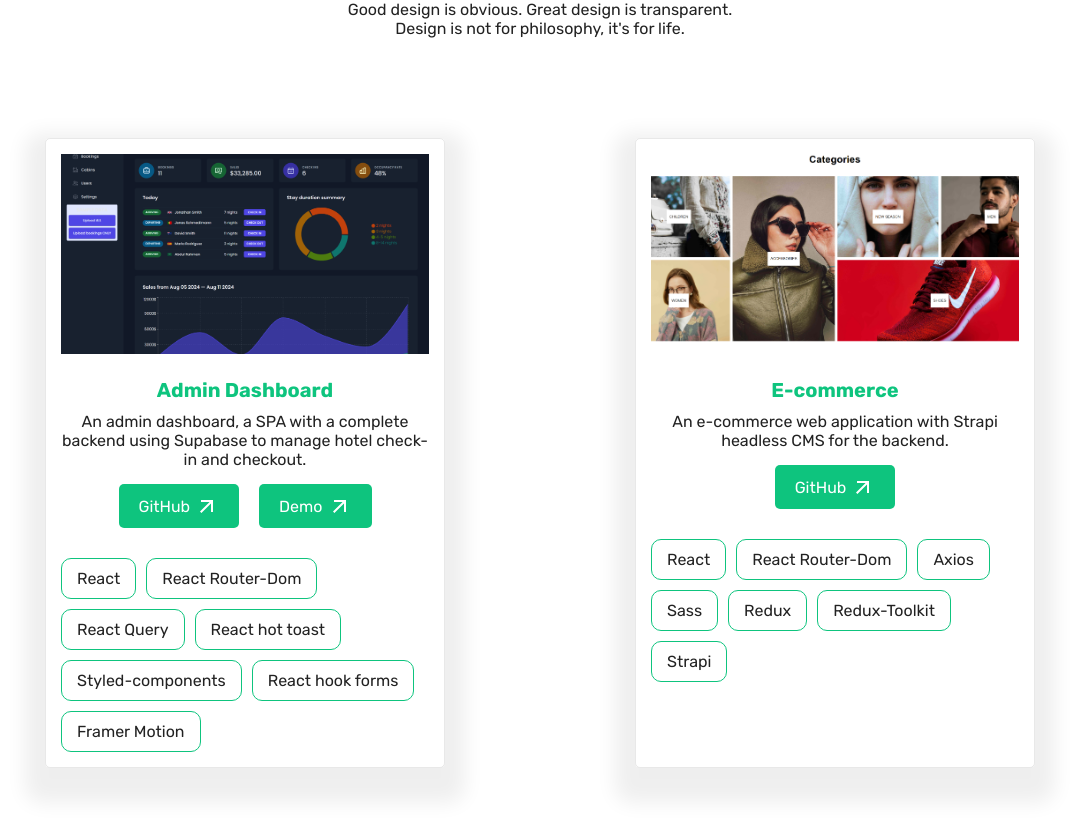
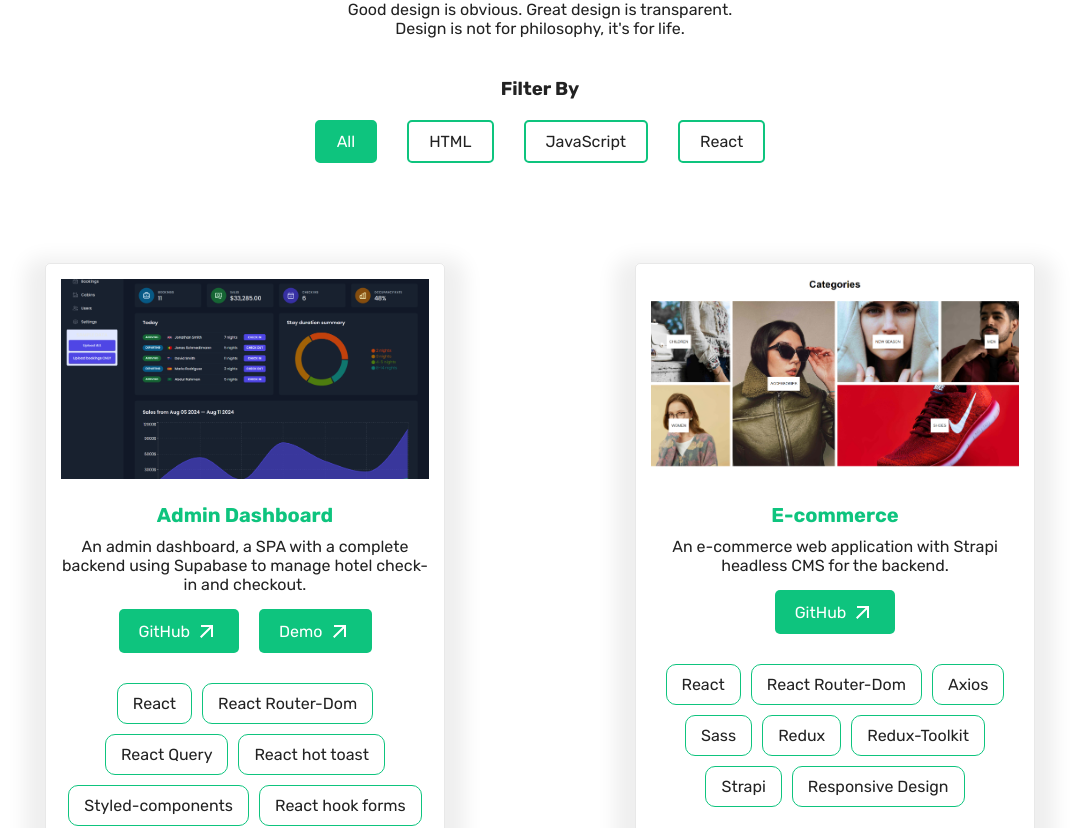
Before and after one commit to MahmoudAidia/portfolio, a React (Vite) app: page / in a window 1280 px wide. Shown: the part 1840-2668 px from the top of the page, without its empty margins (100-1179 px from the left). Built offline with nearby package versions, Linux system fonts and the light colour scheme.

Commit message:
Added filters

```diff
--- /dev/null
+++ b/src/UI/FilterItem.jsx
@@ -0,0 +1,24 @@
+import "./FilterItem.scss";
+
+function FilterItem({ text, setFilter, filter }) {
+  return (
+    <span
+      className="filterItem"
+      onClick={() => {
+        setFilter(text);
+      }}
+      style={
+        filter === text
+          ? {
+              backgroundColor: `hsl(var(--accent-color))`,
+              color: "#fff",
+            }
+          : {}
+      }
+    >
+      {text}
+    </span>
+  );
+}
+
+export default FilterItem;
--- /dev/null
+++ b/src/UI/FilterItem.scss
@@ -0,0 +1,10 @@
+.filterItem {
+  border: 2px solid hsl(var(--accent-color));
+  padding: 10px 20px;
+  cursor: pointer;
+  border-radius: 5px;
+  &:hover {
+    background-color: hsl(var(--accent-color));
+    color: #fff;
+  }
+}
--- a/src/UI/Modal.jsx
+++ b/src/UI/Modal.jsx
@@ -1,9 +1,23 @@
 import "./Modal.scss";
+import { motion } from "framer-motion";
 function Modal({ setOpen, children }) {
   return (
     <div className="modal-box">
-      <div className="overlay" onClick={() => setOpen((prev) => !prev)}></div>
-      <div className="modal">{children}</div>
+      <motion.div
+        initial={{ opacity: 0 }}
+        animate={{ opacity: 1 }}
+        transition={{ duration: 0.3, delay: 0 }}
+        className="overlay"
+        onClick={() => setOpen((prev) => !prev)}
+      ></motion.div>
+      <motion.div
+        initial={{ opacity: 0 }}
+        animate={{ opacity: 1 }}
+        transition={{ duration: 0.5, delay: 0.5 }}
+        className="modal"
+      >
+        {children}
+      </motion.div>
     </div>
   );
 }
--- a/src/components/Header/Header.jsx
+++ b/src/components/Header/Header.jsx
@@ -66,7 +66,7 @@ function Header() {
         <div className="iconContainer">
           <motion.a
             initial={{ x: 150 }}
-            animate={{ x: 0 }}
+            animate={{ x: [150, -10, 0] }}
             transition={{ delay: 1 }}
             href="/src/file/Mahmoud-Mostafa-Aidia.pdf"
             download="Mahmoud-Mostafa-Aidia.pdf"
@@ -82,10 +82,17 @@ function Header() {
             )}
           </div>
           */}
-          <MenuIcon
-            className="phoneMenu"
-            onClick={() => setOpenNav((prev) => !prev)}
-          />
+
+          <motion.div
+            initial={{ x: 150 }}
+            animate={{ x: [150, -10, 0] }}
+            transition={{ delay: 1.3 }}
+          >
+            <MenuIcon
+              className="phoneMenu"
+              onClick={() => setOpenNav((prev) => !prev)}
+            />
+          </motion.div>
         </div>
       </div>
 
--- a/src/components/MobileNav/MobileNav.jsx
+++ b/src/components/MobileNav/MobileNav.jsx
@@ -1,6 +1,7 @@
 import Modal from "/src/UI/Modal";
 import "./MobileNav.scss";
 import { Close } from "@mui/icons-material";
+import { motion } from "framer-motion";
 function MobileNav({ setOpenNav }) {
   const elements = [
     { title: "About", secId: "about-sec" },
@@ -16,11 +17,17 @@ function MobileNav({ setOpenNav }) {
         </div>
         <ul>
           {elements.map((item, id) => (
-            <li key={id} onClick={() => setOpenNav((prev) => !prev)}>
+            <motion.li
+              initial={{ opacity: 0 }}
+              animate={{ opacity: 1 }}
+              transition={{ delay: id / 10 + 1 }}
+              key={id}
+              onClick={() => setOpenNav((prev) => !prev)}
+            >
               <a href={`#${item.secId}`} className="nav-item">
                 {item.title}
               </a>
-            </li>
+            </motion.li>
           ))}
         </ul>
       </nav>
--- a/src/components/Projects/Card.scss
+++ b/src/components/Projects/Card.scss
@@ -62,6 +62,7 @@
         flex-wrap: wrap;
         // overflow-x: scroll;
         align-items: center;
+        justify-content: center;
         gap: 10px;
         span {
           padding: 10px 15px;
--- a/src/components/Projects/Projects.jsx
+++ b/src/components/Projects/Projects.jsx
@@ -1,59 +1,14 @@
 import Card from "./Card";
 import "./Projects.scss";
-import wildOasis from "/public/img/wild-oasis.png";
-import pizza from "/public/img/pizza.png";
-import ecommerce from "/public/img/e-commerce.png";
+import { useState } from "react";
+import FilterItem from "../../UI/FilterItem";
+import { projectsList } from "../../data/data";
+
+const filters = ["All", "HTML", "JavaScript", "React"];
 
 function Projects() {
-  const projectsList = [
-    {
-      title: "Admin Dashboard",
-      desc: "An admin dashboard, a SPA with a complete backend using Supabase to manage hotel check-in and checkout.",
-      skills: [
-        "React",
-        "React Router-Dom",
-        "React Query",
-        "React hot toast",
-        "Styled-components",
-        "React hook forms",
-        "Framer Motion",
-      ],
-      img: wildOasis,
-      demo: "https://wild-oasis-react-app-three.vercel.app/login",
-      github: "https://github.com/MahmoudAidia/wild-oasis-react-app",
-    },
-    {
-      title: "E-commerce",
-      desc: "An e-commerce web application with Strapi headless CMS for the backend.",
-      skills: [
-        "React",
-        "React Router-Dom",
-        "Axios",
-        "Sass",
-        "Redux",
-        "Redux-Toolkit",
-        "Strapi",
-      ],
-      github: "https://github.com/MahmoudAidia/E-commerce",
-      img: ecommerce,
-      demo: null,
-    },
-    {
-      title: "Pizza orders",
-      desc: "Piza ordering web app that fetches menu from an API allowing users to view the menu, add and remove orders from the cart, clear the cart, increase and decrease quantities, view the cart to get the total price then submit orders",
-      skills: [
-        "React",
-        "React Router-Dom",
-        "Axios",
-        "Tailwind",
-        "Redux",
-        "Redux-Toolkit",
-      ],
-      img: pizza,
-      github: "https://github.com/MahmoudAidia/fast-react-pizza",
-      demo: "https://65be2dc92332c085e304b867--warm-ganache-1a5df0.netlify.app/",
-    },
-  ];
+  const [filter, setFilter] = useState("All");
+  console.log(filter);
   return (
     <section className="projects" id="projects-sec">
       <div className="projects-heading">
@@ -63,11 +18,33 @@ function Projects() {
           <br /> Design is not for philosophy, it's for life.
         </p>
       </div>
-
+      <div className="filterContainer">
+        <h3>Filter By</h3>
+        <div className="filter">
+          {filters.map((item, id) => (
+            <FilterItem
+              key={id}
+              text={item}
+              setFilter={setFilter}
+              filter={filter}
+            />
+          ))}
+        </div>
+      </div>
       <div className="projects-flex">
-        {projectsList.map((item, i) => (
-          <Card key={i} item={item} />
-        ))}
+        {projectsList
+          .filter((item) => {
+            if (filter === "All") return item;
+            else if (filter === "HTML")
+              return item.skills.find((skill) => skill === "HTML");
+            else if (filter === "JavaScript")
+              return item.skills.find((skill) => skill === "JavaScript");
+            else if (filter === "React")
+              return item.skills.find((skill) => skill === "React");
+          })
+          .map((item, i) => (
+            <Card key={i} item={item} />
+          ))}
       </div>
     </section>
   );
--- a/src/components/Projects/Projects.scss
+++ b/src/components/Projects/Projects.scss
@@ -18,13 +18,26 @@
     }
   }
 
+  .filterContainer {
+    margin-top: 40px;
+    text-align: center;
+    color: #222;
+    h3 {
+      margin-bottom: 20px;
+    }
+    .filter {
+      display: flex;
+      justify-content: center;
+      align-items: center;
+      flex-wrap: wrap;
+      gap: 30px;
+    }
+  }
+
   .projects-flex {
     width: 100%;
     display: flex;
     justify-content: space-between;
     flex-wrap: wrap;
-
-    // align-items: center;
-    // column-gap: 50px;
   }
 }
--- /dev/null
+++ b/src/data/data.js
@@ -0,0 +1,93 @@
+import wildOasis from "/public/img/wild-oasis.png";
+import pizza from "/public/img/pizza.png";
+import ecommerce from "/public/img/e-commerce.png";
+import omnifood from "/public/img/omni.png";
+import realstate from "/public/img/realstate.png";
+import appei from "/public/img/appei.png";
+import fesco from "/public/img/dessert.png";
+
+export const projectsList = [
+  {
+    title: "Admin Dashboard",
+    desc: "An admin dashboard, a SPA with a complete backend using Supabase to manage hotel check-in and checkout.",
+    skills: [
+      "React",
+      "React Router-Dom",
+      "React Query",
+      "React hot toast",
+      "Styled-components",
+      "React hook forms",
+      "Framer Motion",
+    ],
+    img: wildOasis,
+    demo: "https://wild-oasis-react-app-three.vercel.app/login",
+    github: "https://github.com/MahmoudAidia/wild-oasis-react-app",
+  },
+  {
+    title: "E-commerce",
+    desc: "An e-commerce web application with Strapi headless CMS for the backend.",
+    skills: [
+      "React",
+      "React Router-Dom",
+      "Axios",
+      "Sass",
+      "Redux",
+      "Redux-Toolkit",
+      "Strapi",
+      "Responsive Design",
+    ],
+    github: "https://github.com/MahmoudAidia/E-commerce",
+    img: ecommerce,
+    demo: null,
+  },
+  {
+    title: "Pizza orders",
+    desc: "Piza ordering web app that fetches menu from an API allowing users to view the menu, add and remove orders from the cart, clear the cart, increase and decrease quantities, view the cart to get the total price then submit orders",
+    skills: [
+      "React",
+      "React Router-Dom",
+      "Axios",
+      "Tailwind",
+      "Redux",
+      "Redux-Toolkit",
+      "Responsive Design",
+    ],
+    img: pizza,
+    github: "https://github.com/MahmoudAidia/fast-react-pizza",
+    demo: "https://65be2dc92332c085e304b867--warm-ganache-1a5df0.netlify.app/",
+  },
+
+  {
+    title: "Realstate Landing Page",
+    desc: "A simple landing page for a RealState company.",
+    skills: ["React", "JavaScript", "CSS", "Responsive Design"],
+    img: realstate,
+    github: "https://github.com/MahmoudAidia/Realstate",
+    demo: "https://delicate-medovik-39891e.netlify.app/",
+  },
+  {
+    title: "Omnifood Landing Page",
+    desc: "A simple landing page for a restaurant.",
+    skills: ["HTML", "CSS", "JavaScript", "Responsive Design"],
+    img: omnifood,
+    github:
+      "https://github.com/MahmoudAidia/HTML_CSS_Projects/tree/main/01-Omnifood_Project",
+    demo: "https://mahmoudaidaomnifood.netlify.app/",
+  },
+  {
+    title: "Fesco Landing Page",
+    desc: "A simple landing page for a restaurant.",
+    skills: ["React", "JavaScript", "CSS", "Responsive Design"],
+    img: fesco,
+    github: "https://github.com/MahmoudAidia/React_Fesco_Restaurant",
+    demo: "https://react-fesco-restaurant-l6fsksgba-mahmoud-aidias-projects.vercel.app/",
+  },
+  {
+    title: "Appei Landing page",
+    desc: "A beautiful UI design for a landing page.",
+    skills: ["HTML", "CSS", "Responsive Design"],
+    img: appei,
+    github: "https://github.com/MahmoudAidia/Appei_MahmoudAidia",
+    demo: "https://appeimahmoudaidia.netlify.app/",
+  },
+];
```
